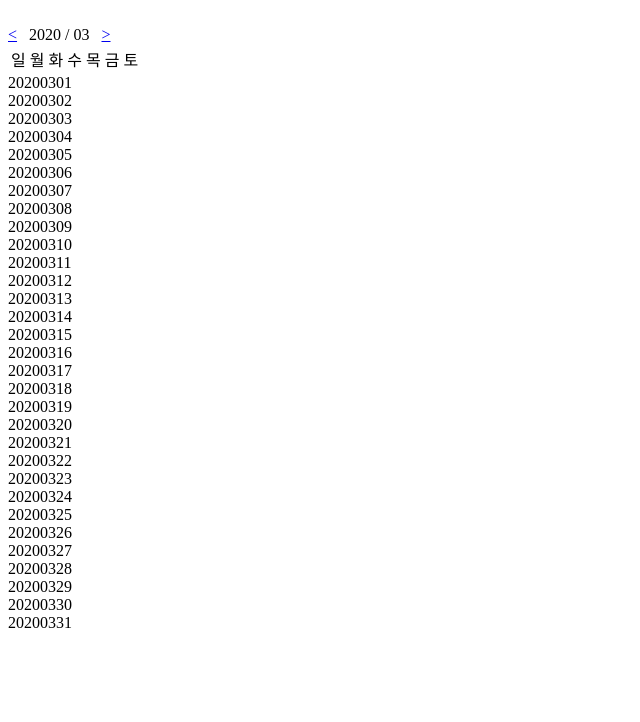
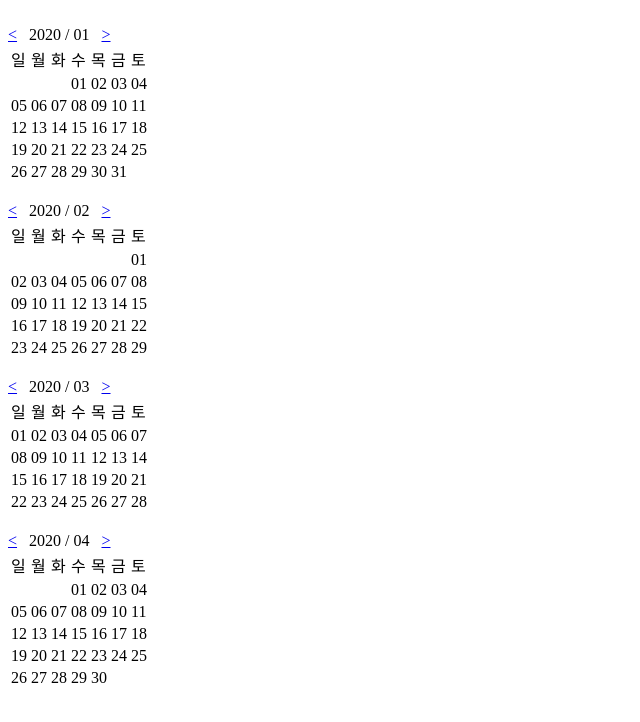
Before and after one commit to kdg1986/ReactCalendar, a React (Create React App) app: page / in a window 1280 px wide. Shown: the top 722 px of the page, without its empty margins (0-640 px from the left). Built offline with nearby package versions, Linux system fonts and the light colour scheme.

Commit message:
이전달 다음달 기능 개발

```diff
--- a/src/component/CalendarGenerator.jsx
+++ b/src/component/CalendarGenerator.jsx
@@ -4,11 +4,9 @@ import {genDateList} from '../js/common';
 
 const CalendarGenerator = props => {
     /* 달력을 형태별로 가져올때를 대비한 중간 컴포넌트 */
-
-
     return (
         <>
-           <NormalCalendar list={genDateList(props)}></NormalCalendar>
+           <NormalCalendar list={genDateList(props)}  getValue={props.getValue} ></NormalCalendar>
         </>
     )
 }
--- a/src/component/NormalCalendar.jsx
+++ b/src/component/NormalCalendar.jsx
@@ -1,8 +1,17 @@
 import React, { useState } from 'react';
 import {getLastDate} from '../js/common';
 
+
+
+
 const NormalCalendar = props => {
-
+    const getValue = (item) => {
+        if( typeof props.getValue === 'function' ){
+            props.getValue(item.fullDate)
+        }else{
+            console.log( item )
+        }
+    }
     return (
         <>
             <table>
@@ -16,13 +25,11 @@ const NormalCalendar = props => {
                         <td>금</td>
                         <td>토</td>
                     </tr>
+                    {props.list.map( (item,idx)=>{
+                        return( <tr key={idx}>{item.map((item,idx) => <td key={idx} onClick={ () => getValue(item)}>{item ? item.date : ''}</td> )}</tr> )
+                    })}
                 </tbody>
             </table>
-            {
-                props.list.map( (item,idx)=>{
-                    return ( <div key={idx}>{item ? item.fullDate : 'X'}</div> )
-                })
-            }
         </>
     )
 }
--- a/src/component/calendar.jsx
+++ b/src/component/calendar.jsx
@@ -45,7 +45,7 @@ const Calendar = props => {
         <>
             {props.children}<br/>
             <a href={href} onClick={ ()=> prevMonth() }>&lt;</a>&nbsp;&nbsp; {calObj.year} / {calObj.month} &nbsp;&nbsp;<a href={href} onClick={ ()=> nextMonth() }>&gt;</a>
-            <CalendarGenerator year={calObj.year} month={calObj.month} day={calObj.day} date={calObj.thisDate}></CalendarGenerator>
+            <CalendarGenerator year={calObj.year} month={calObj.month} day={calObj.day} date={calObj.thisDate} getValue={props.getValue}></CalendarGenerator>
         </>
     )
 }
--- a/src/index.js
+++ b/src/index.js
@@ -2,6 +2,17 @@ import React from 'react';
 import ReactDOM from 'react-dom';
 import Calendar from './component/calendar'
 
-const cal = <Calendar date="20200201"></Calendar>
+const getDate = (date) => {
+    alert(`==>  ${date}`)
+}
 
-ReactDOM.render(cal, document.getElementById('root'));
+ReactDOM.render(
+    <>
+        <Calendar date="20200101" getValue={getDate}></Calendar>
+        <Calendar date="20200203" getValue={getDate}></Calendar>
+        <Calendar date="20200303" getValue={getDate}></Calendar>
+        <Calendar date="20200403" getValue={getDate}></Calendar>
+    </>
+
+
+    , document.getElementById('root'));
--- a/src/js/common.js
+++ b/src/js/common.js
@@ -13,7 +13,7 @@ export const getLastDate = (str) => {
 export const dateToString = (str) => {
     const regExp = /^(\d{4})[.|-|/]*(\d{2})[.|-|/]*(\d{2})$/.exec(str);
     const date = regExp ? new Date( regExp[1],regExp[2],regExp[3] ) : new Date();
-    const mon = (date.getMonth()+1) >= 10 ? (date.getMonth()+1) : "0"+(date.getMonth()+1);
+    const mon = (date.getMonth()) >= 10 ? (date.getMonth()) : "0"+(date.getMonth());
     const day = date.getDate() >= 10 ? date.getDate() : "0"+date.getDate();
     return `${date.getFullYear()}${mon}${day}`
 }
@@ -21,7 +21,8 @@ export const dateToString = (str) => {
 export const genDateList = prp => {
     const firstDay = new Date( `${prp.year}/${prp.month}/01` ).getDay();
     const lastDay = getLastDate(prp.date);
-    return  Array(firstDay).fill(null).concat( Array(lastDay).fill(null).map(
+    return Array(firstDay).fill(null).concat(
+                Array(lastDay).fill(null).map(
                     (item,idx) => {
                         return {
                             fullDate : `${prp.year}${prp.month}${ idx+1 >= 10 ? idx+1 : '0'+(idx+1) }`
@@ -29,5 +30,5 @@ export const genDateList = prp => {
                         }
                     }
                 )
-        )
+            ).reduce( (acc,cur,idx,arr) =>{return acc.concat( [arr.splice(0,7)] )},[])
 }
```
Lines whose indentation alone changed are shown as unchanged.
